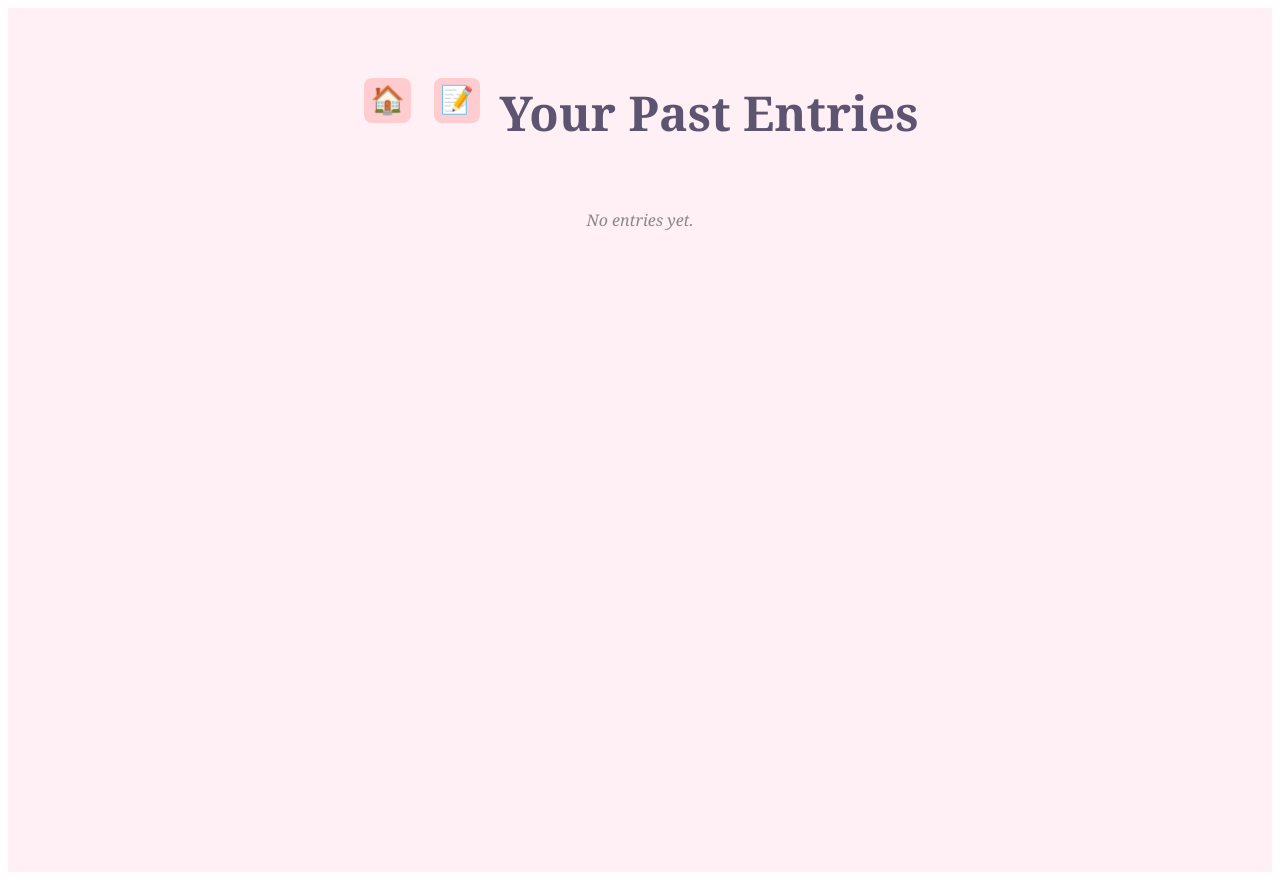
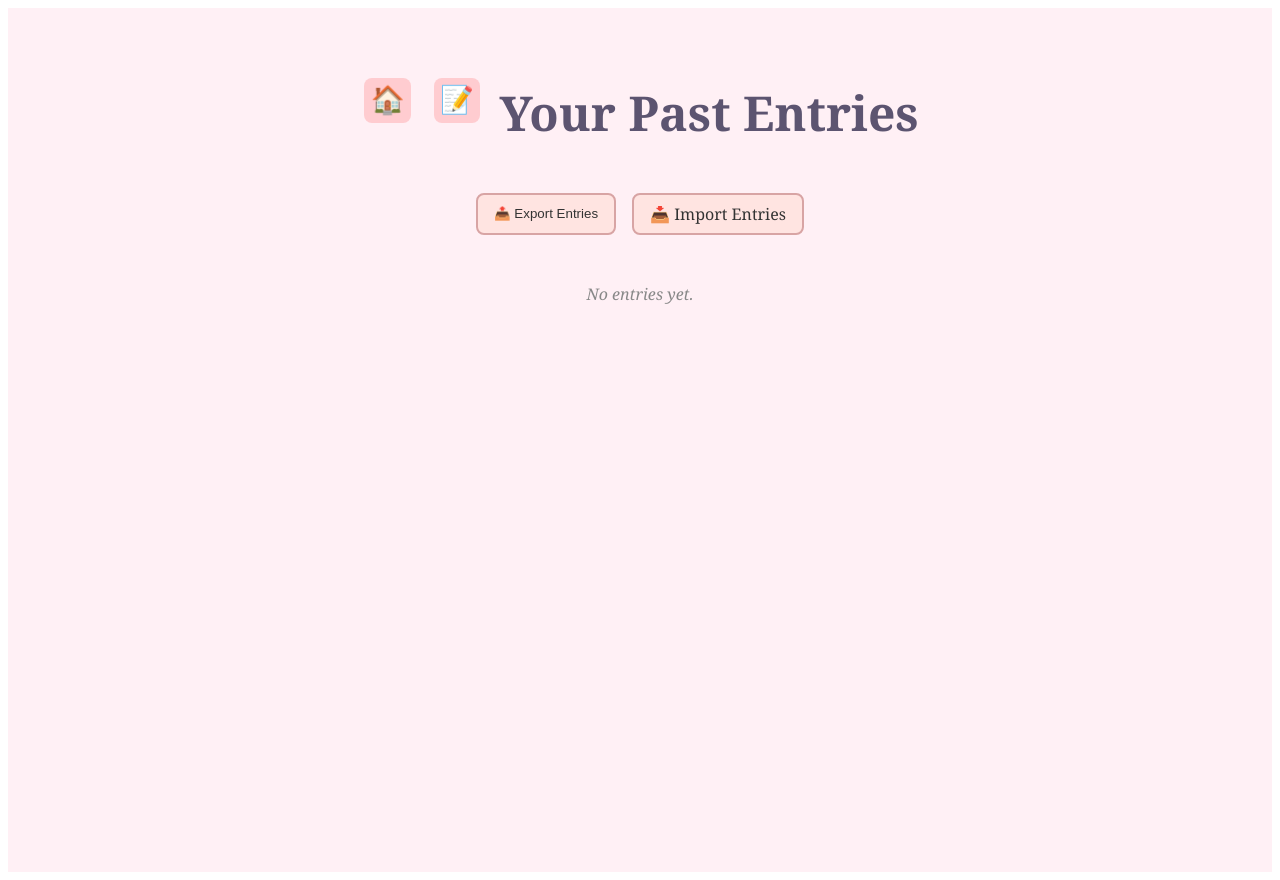
Before and after one commit to ShaynaMBarclay/vent2me, a React (Vite) app: page /history in a window 1280 px wide. Built offline with nearby package versions, Linux system fonts and the light colour scheme; the HTML template or start-up script is replaced by a standard one.

Commit message:
added export and import functions

```diff
--- a/src/pages/History.jsx
+++ b/src/pages/History.jsx
@@ -11,6 +11,42 @@ function History() {
     setEntries(saved);
   }, []);
 
+  const handleExport = () => {
+    const data = JSON.stringify(entries, null, 2);
+    const blob = new Blob([data], { type: 'application/json' });
+    const url = URL.createObjectURL(blob);
+
+    const a = document.createElement('a');
+    a.href = url;
+    a.download = 'my-journal-entries.json';
+    a.click();
+
+    URL.revokeObjectURL(url);
+  };
+
+  const handleImport = (event) => {
+    const file = event.target.files[0];
+    if (!file) return;
+
+    const reader = new FileReader();
+    reader.onload = (e) => {
+      try {
+        const importedEntries = JSON.parse(e.target.result);
+        if (Array.isArray(importedEntries)) {
+          localStorage.setItem('journalEntries', JSON.stringify(importedEntries));
+          setEntries(importedEntries);
+          alert('Entries imported successfully!');
+        } else {
+          alert('Invalid file format.');
+        }
+      } catch (error) {
+        alert('Error importing file.');
+      }
+    };
+    reader.readAsText(file);
+  };
+
+
   return (
     <div className="history-container">
       <div className="history-header">
@@ -18,6 +54,16 @@ function History() {
         <button onClick={() => navigate('/journal')} className="journalhome-button">📝</button>
         <h2>Your Past Entries</h2>
       </div>
+
+
+      <div className="history-actions">
+        <button onClick={handleExport} className="export-button">📤 Export Entries</button>
+        <label className="import-label">
+          📥 Import Entries
+          <input type="file" accept="application/json" onChange={handleImport} className="import-input" />
+        </label>
+      </div>
+
 
       {entries.length === 0 ? (
         <p className="no-entries">No entries yet.</p>
--- a/src/styles/History.css
+++ b/src/styles/History.css
@@ -80,3 +80,31 @@
     color: #888;
     margin-top: 2rem;
   }
+
+  .history-actions {
+    margin: 1rem 0;
+    display: flex;
+    gap: 1rem;
+    flex-wrap: wrap;
+    justify-content: center;
+  }
+
+  .export-button,
+  .import-label {
+    background-color: #ffe4e1;
+    color: #333;
+    border: 2px solid #d8a4a4;
+    border-radius: 8px;
+    padding: 0.5rem 1rem;
+    cursor: pointer;
+    transition: background-color 0.2s ease;
+  }
+
+  .export-button:hover,
+  .import-label:hover {
+    background-color: #fddddd;
+  }
+
+  .import-input {
+    display: none;
+  }
```
